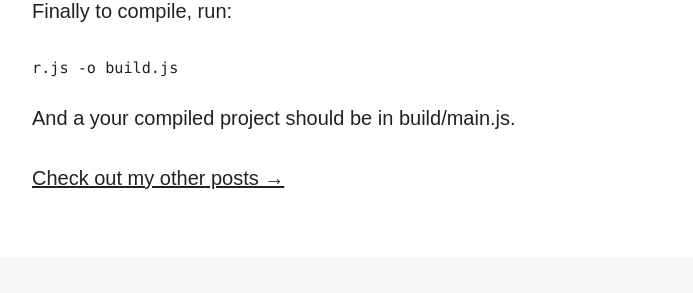
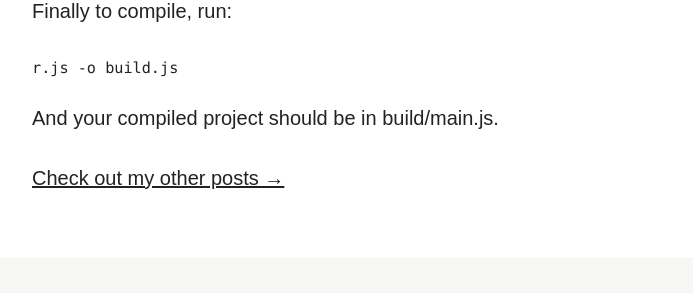
Before and after one commit to miloshadzic/miloshadzic.github.com, a Jekyll site: the page built from _posts/2013-01-21-requirejs-compilation.md, in a window 1280 px wide and 900 px high, scrolled down 2134 px. Shown: the part 462-755 px from the top of the window, without its empty margins (288-981 px from the left). Built offline with Jekyll 4.4.1, drawn with Linux system fonts in a browser that asks for light colours; Markdown is read by kramdown in place of the engine named in the settings.

Commit message:
Fix typo

````diff
--- a/_posts/2013-01-21-requirejs-compilation.md
+++ b/_posts/2013-01-21-requirejs-compilation.md
@@ -109,7 +109,7 @@ Finally to compile, run:
 r.js -o build.js
 ```
 
-And a your compiled project should be in build/main.js.
+And your compiled project should be in build/main.js.
 
 [stub]: https://github.com/jrburke/r.js/blob/master/build/example.build.js#L300
 [paths]: https://github.com/jrburke/r.js/blob/master/build/example.build.js#L44
````
